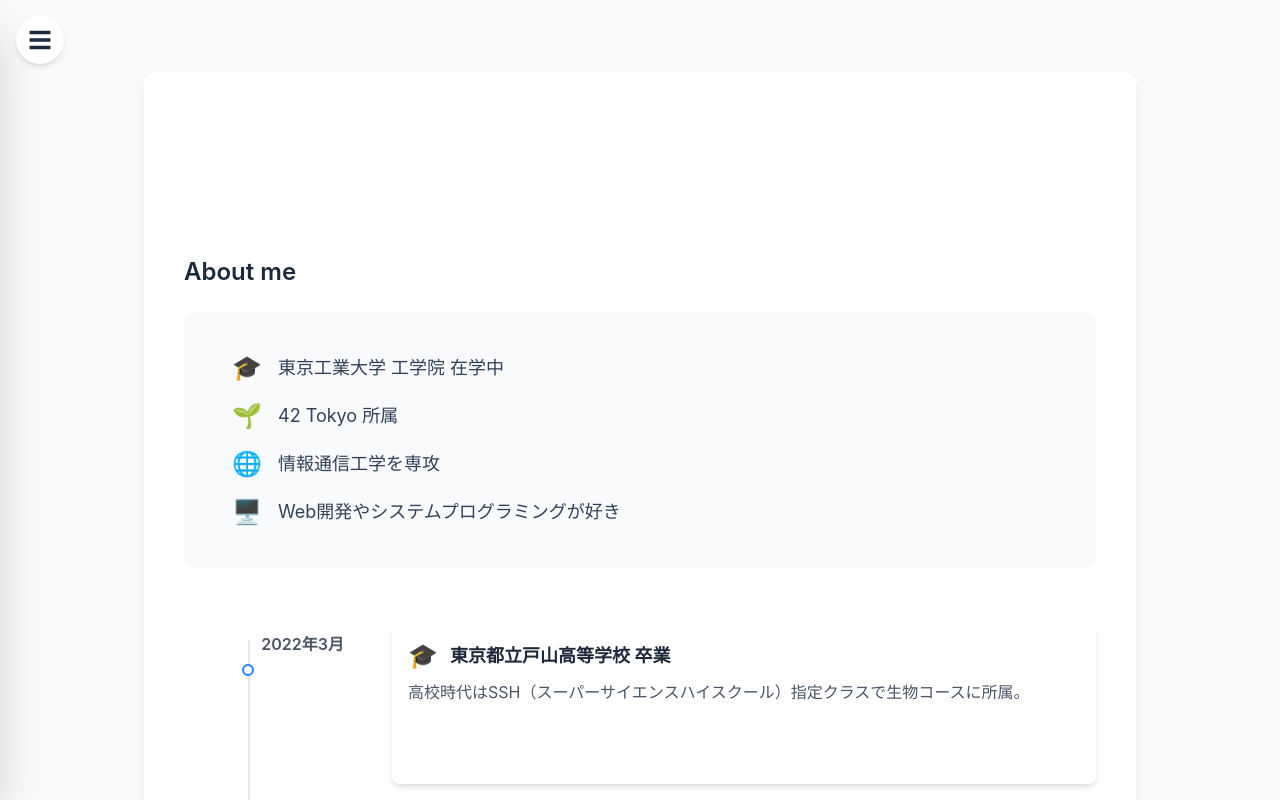
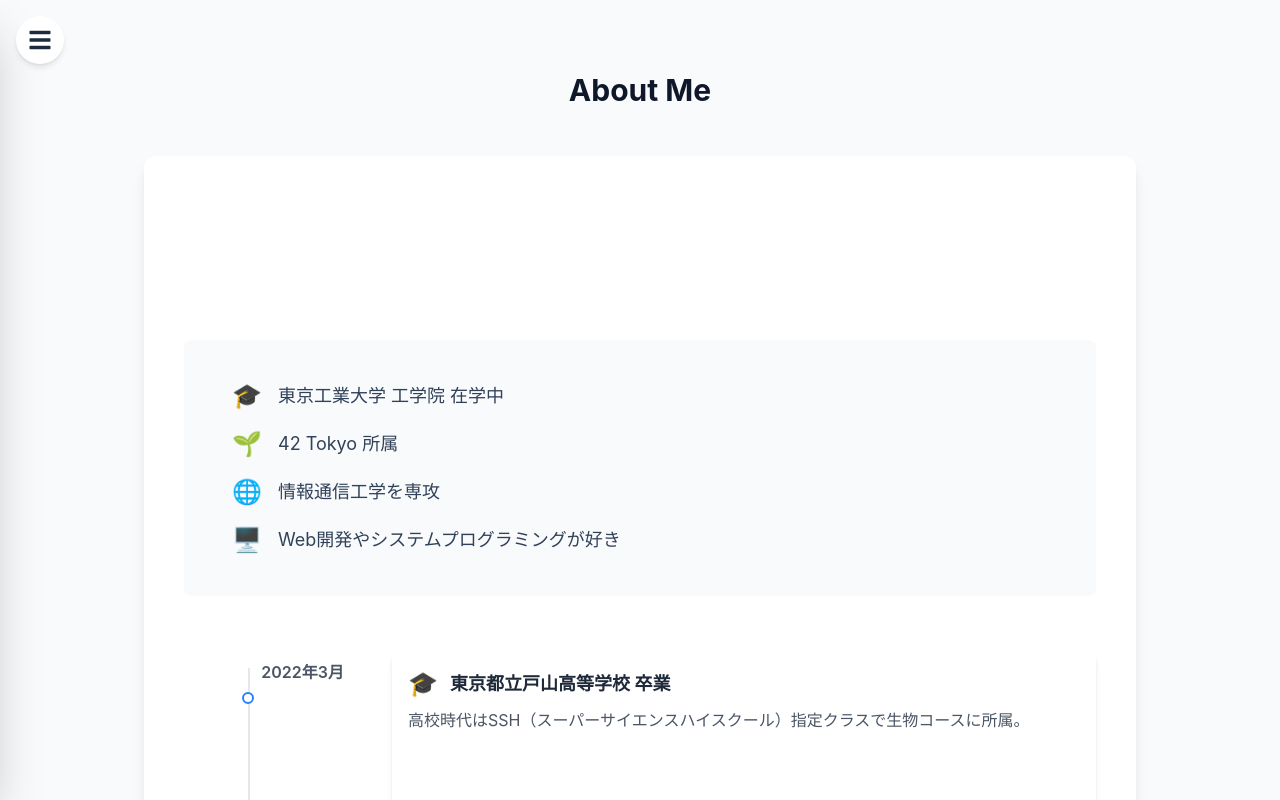
Before and after one commit to muhi111/muhi111.github.io, a React (Vite) app: page /#/ in a window 1280 px wide. Shown: the top 800 px of the page. Built offline with nearby package versions, Linux system fonts and the light colour scheme.

Commit message:
feat: add "About Me" section to Home component and refactor HomeQuickFacts layout

```diff
--- a/src/components/home/Home.tsx
+++ b/src/components/home/Home.tsx
@@ -6,6 +6,9 @@ export default function Home() {
 	return (
 		<div className="min-h-screen bg-slate-50 flex flex-col py-2 md:py-12">
 			<div className="max-w-5xl mx-auto px-1 md:px-4 w-full">
+				<h2 className="text-3xl font-bold text-slate-900 text-center mb-12">
+					About Me
+				</h2>
 				<div className="bg-white rounded-lg md:rounded-xl shadow-lg transition-all duration-300 hover:shadow-xl">
 					<div className="p-2 md:p-10">
 						<HomeHero />
--- a/src/components/home/HomeQuickFacts.tsx
+++ b/src/components/home/HomeQuickFacts.tsx
@@ -1,9 +1,5 @@
 export default function HomeQuickFacts() {
 	return (
-		<>
-			<h2 className="text-xl md:text-2xl font-semibold text-slate-800 mb-2 md:mb-6 flex items-center">
-				About me
-			</h2>
 		<div className="bg-slate-50 rounded-lg p-2 md:p-8 mb-4 md:mb-14">
 			<ul className="space-y-0">
 				<li className="flex items-center text-slate-700 text-base md:text-lg py-1 md:py-2 px-2 md:px-4 hover:bg-slate-50 rounded-lg transition-colors duration-200">
@@ -24,6 +20,5 @@ export default function HomeQuickFacts() {
 				</li>
 			</ul>
 		</div>
-		</>
 	);
 }
```
Lines whose indentation alone changed are shown as unchanged.
